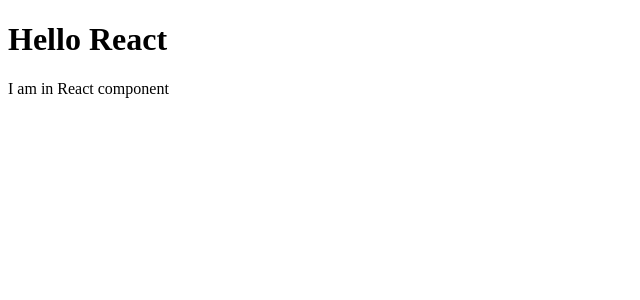
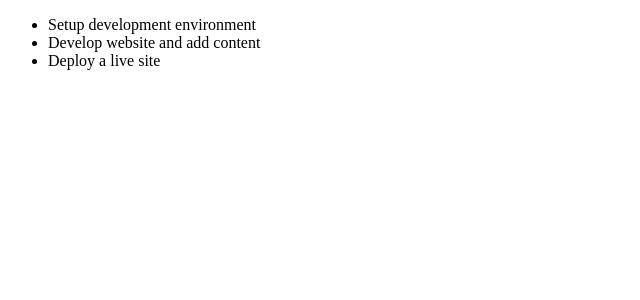
Before and after one commit to lane-cn/react-study, a React (Create React App) app: page / in a window 1280 px wide. Shown: the top 300 px of the page, without its empty margins (0-640 px from the left). Built offline with nearby package versions, Linux system fonts and the light colour scheme.

Commit message:
complete list and item class, use state & props to display data on screen

```diff
--- a/src/components/TodoContainer.js
+++ b/src/components/TodoContainer.js
@@ -1,10 +1,29 @@
 import React from "react";
+import TodoList from "./TodoList";
 class TodoContainer extends React.Component {
+    state = {
+        todos: [
+            {
+                id: 1,
+                title: "Setup development environment",
+                completed: true
+            },
+            {
+                id: 2,
+                title: "Develop website and add content",
+                completed: false
+            },
+            {
+                id: 3,
+                title: "Deploy a live site",
+                completed: false
+            }
+        ]
+    };
     render() {
         return (
             <div>
-                <h1>Hello React</h1>
-                <p>I am in React component</p>
+                <TodoList todos={this.state.todos}></TodoList>
             </div>
         )
     }
--- a/src/components/TodoItem.js
+++ b/src/components/TodoItem.js
@@ -0,0 +1,9 @@
+import React from "react";
+class TodoItem extends React.Component {
+    render() {
+        return (
+            <li>{this.props.todo.title}</li>
+        )
+    }
+}
+export default TodoItem
--- a/src/components/TodoList.js
+++ b/src/components/TodoList.js
@@ -0,0 +1,16 @@
+import React from "react";
+import TodoItem from "./TodoItem";
+class TodoList extends React.Component {
+    render() {
+        return (
+            <ul>
+                {
+                    this.props.todos.map(todo => (
+                        <TodoItem key={todo.id} todo={todo}></TodoItem>
+                    ))
+                }
+            </ul>
+        )
+    }
+}
+export default TodoList
--- a/src/index.js
+++ b/src/index.js
@@ -2,4 +2,9 @@
 import ReactDOM from 'react-dom';
 import TodoContainer from './components/TodoContainer';
 
-ReactDOM.render(<TodoContainer></TodoContainer>, document.getElementById('root'));
+ReactDOM.render(
+    <React.StrictMode>
+        <TodoContainer></TodoContainer>
+    </React.StrictMode>,
+    document.getElementById('root')
+);
```
